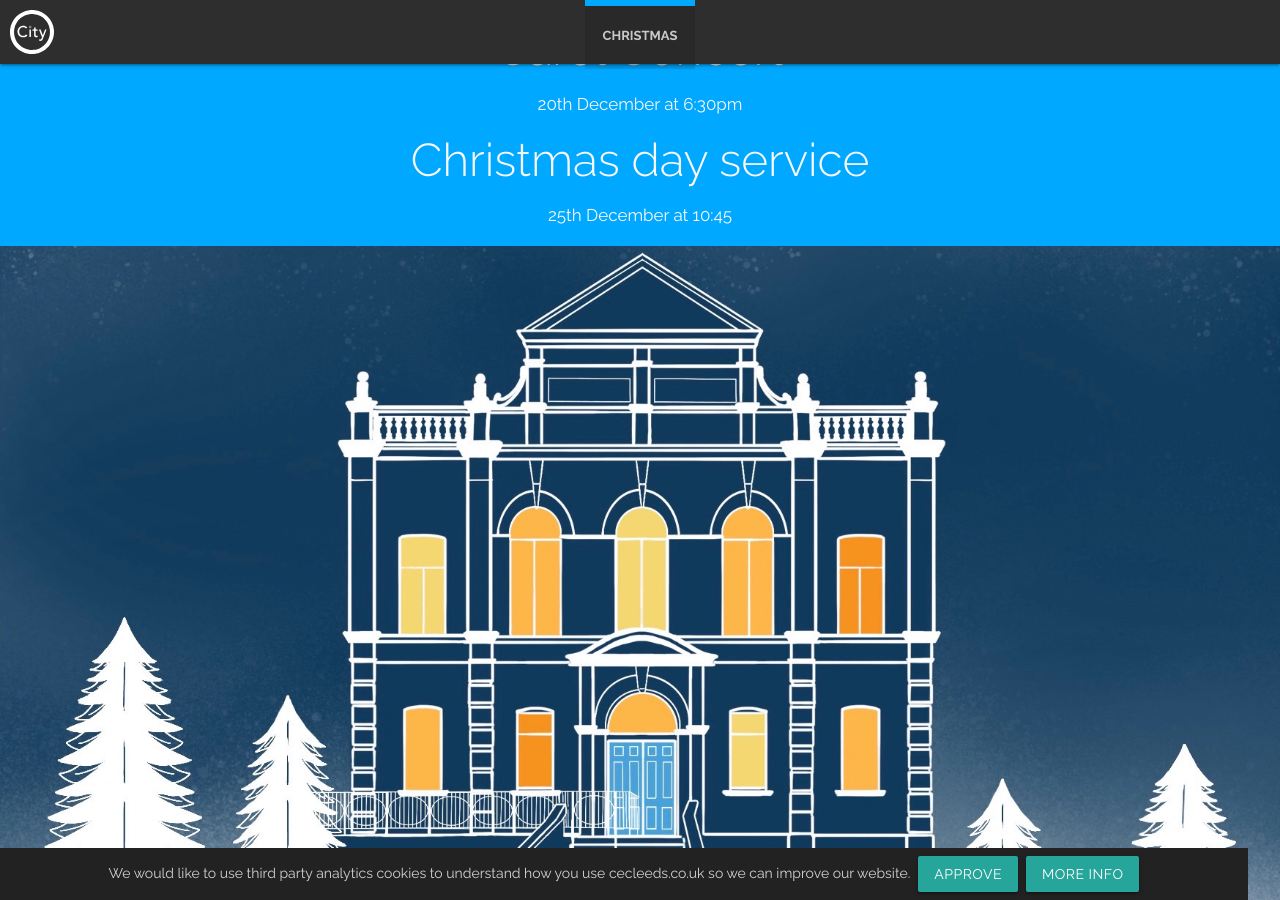
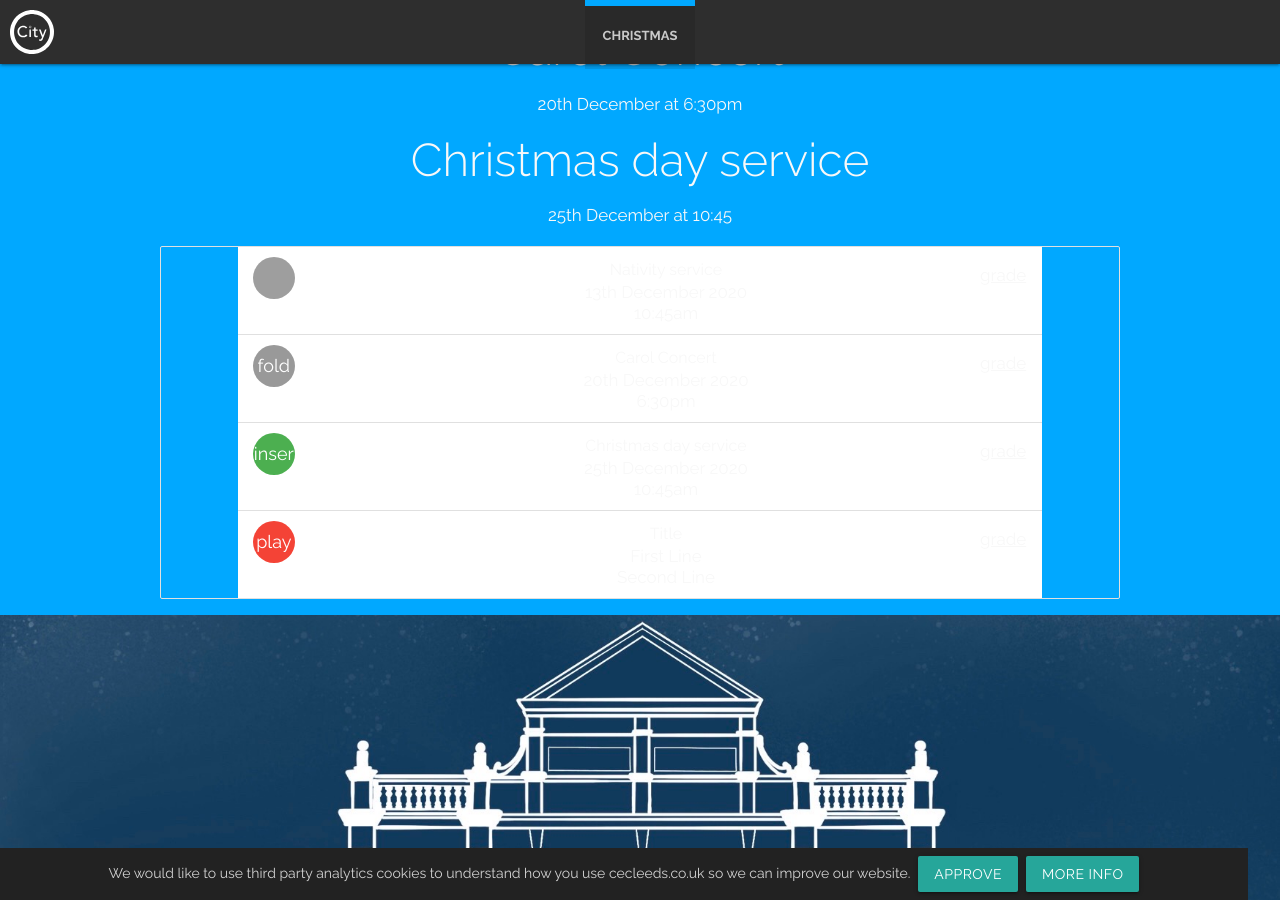
Before and after one commit to woodcock3/citychurch, a Jekyll site: the page built from _christmas/christmas.md, in a window 1280 px wide and 900 px high, scrolled down 753 px. Built offline with Jekyll 4.4.1, drawn with Linux system fonts in a browser that asks for light colours; grey boxes are pictures that could not be loaded.

Commit message:
Update christmas.md

```diff
--- a/_christmas/christmas.md
+++ b/_christmas/christmas.md
@@ -11,7 +11,6 @@ layout: all_collections
   <img src="{{ 'img/christmas/happy_xmas.jpg' | relative_url }}">
 </div>
 
-
 # Nativity service
 13th December at 10:45am
 
@@ -22,6 +21,41 @@ layout: all_collections
 25th December at 10:45
 
 
+<ul class="collection">
+    <li class="collection-item avatar">
+      <img src="images/yuna.jpg" alt="" class="circle">
+      <span class="title">Nativity service</span>
+      <p>13th December 2020 <br>
+         10:45am
+      </p>
+      <a href="#!" class="secondary-content"><i class="material-icons">grade</i></a>
+    </li>
+    <li class="collection-item avatar">
+      <i class="material-icons circle">folder</i>
+      <span class="title">Carol Concert</span>
+      <p>20th December 2020 <br>
+         6:30pm
+      </p>
+      <a href="#!" class="secondary-content"><i class="material-icons">grade</i></a>
+    </li>
+    <li class="collection-item avatar">
+      <i class="material-icons circle green">insert_chart</i>
+      <span class="title">Christmas day service</span>
+      <p>25th December 2020 <br>
+         10:45am
+      </p>
+      <a href="#!" class="secondary-content"><i class="material-icons">grade</i></a>
+    </li>
+    <li class="collection-item avatar">
+      <i class="material-icons circle red">play_arrow</i>
+      <span class="title">Title</span>
+      <p>First Line <br>
+         Second Line
+      </p>
+      <a href="#!" class="secondary-content"><i class="material-icons">grade</i></a>
+    </li>
+  </ul>
+
 <div class="hero-image">
   <img src="{{ 'img/christmas/xmas_city.jpg' | relative_url }}">
 </div>
```
